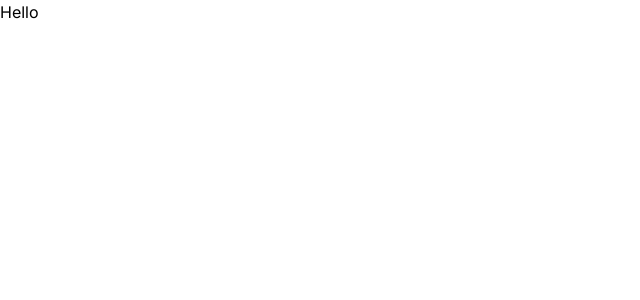
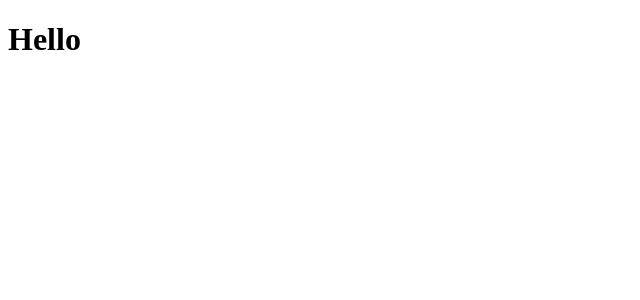
Before and after one commit to seoyeonko/markdown-blog, a Next.js app: page / in a window 1280 px wide. Shown: the top 300 px of the page, without its empty margins (0-640 px from the left). Built offline with nearby package versions, Linux system fonts and the light colour scheme.

Commit message:
style: remove unuseless code

```diff
--- a/app/layout.tsx
+++ b/app/layout.tsx
@@ -1,12 +1,4 @@
-import './globals.css';
-import { Inter } from 'next/font/google';
-
-const inter = Inter({ subsets: ['latin'] });
-
-export const metadata = {
-  title: 'Create Next App',
-  description: 'Generated by create next app',
-};
+import Head from './head';
 
 export default function RootLayout({
   children,
@@ -15,7 +7,8 @@
 }) {
   return (
     <html lang="en">
-      <body className={inter.className}>{children}</body>
+      <Head />
+      <body>{children}</body>
     </html>
   );
 }
```
